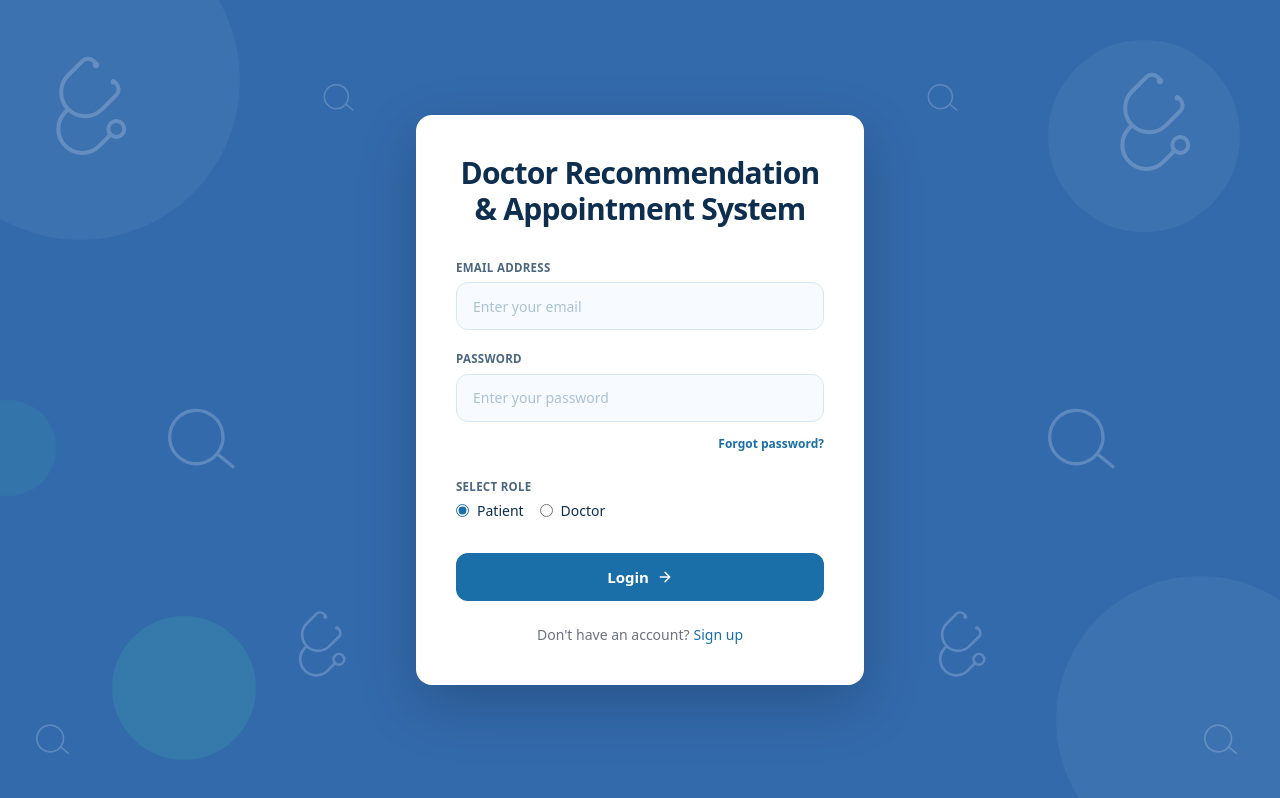
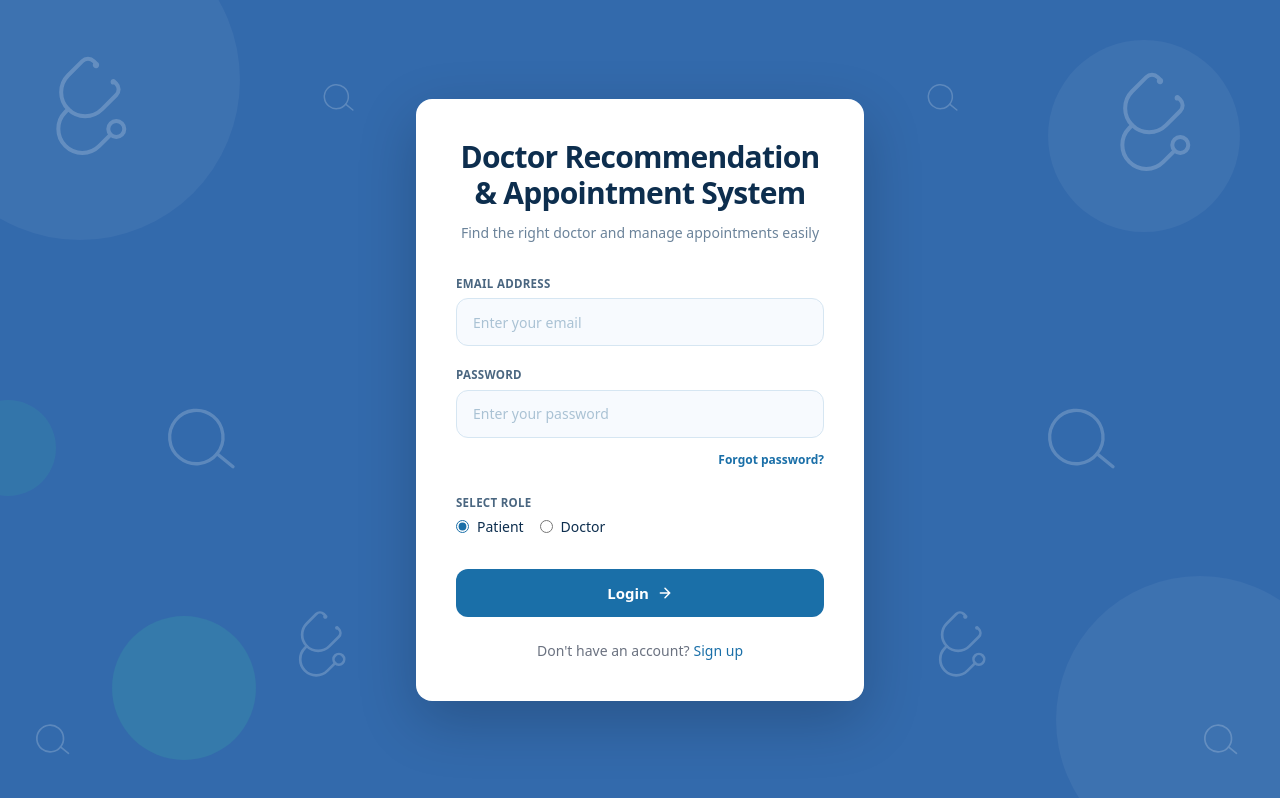
Before and after one commit to shawal106khan/DoctorRecommendationApp, a React (Vite) app: page /login in a window 1280 px wide. Built offline with nearby package versions, Linux system fonts and the light colour scheme; no server answers.

Commit message:
update design

```diff
--- a/src/components/common/components/Title.jsx
+++ b/src/components/common/components/Title.jsx
@@ -5,7 +5,7 @@ const Title = ({
   classNameSubheading,
 }) => {
   return (
-    <div className="mb-4 sm:mb-8 text-center">
+    <div className="mb-5 sm:mb-8 text-center">
       {heading && (
         <h1
           className={`text-lg sm:text-3xl font-bold tracking-tight text-[#0D2E4E] ${classNameHeading || ""}`}
@@ -16,7 +16,7 @@ const Title = ({
       {/* <div className="w-40 h-1 bg-[#1A6FA8] rounded-full mt-2 mx-auto" /> */}
       {subheading && (
         <p
-          className={` hidden sm:bloc text-[#6B839A] text-xs sm:text-sm mt-1.5 sm:mt-3 leading-relaxed ${classNameSubheading || ""}`}
+          className={`text-[#6B839A] text-xs sm:text-sm mt-1.5 sm:mt-3 leading-relaxed ${classNameSubheading || ""}`}
         >
           {subheading}
         </p>
```
